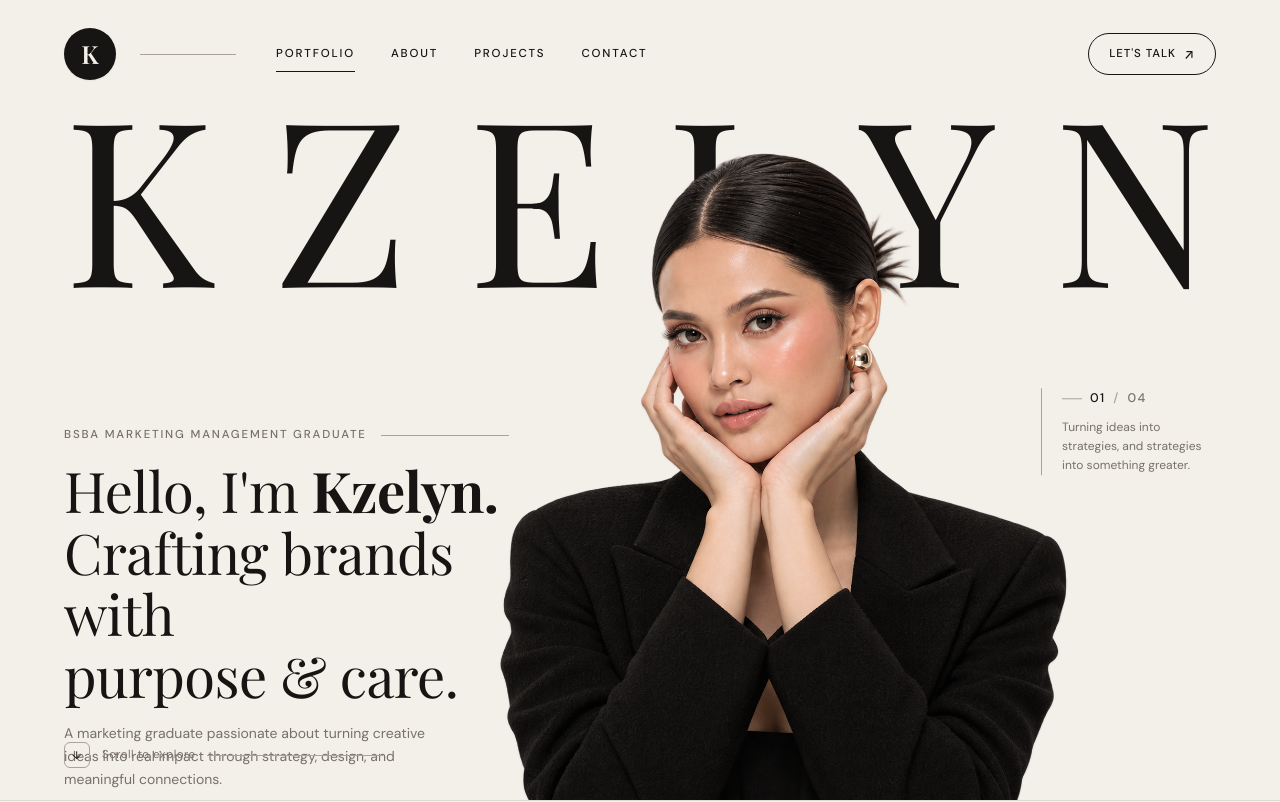
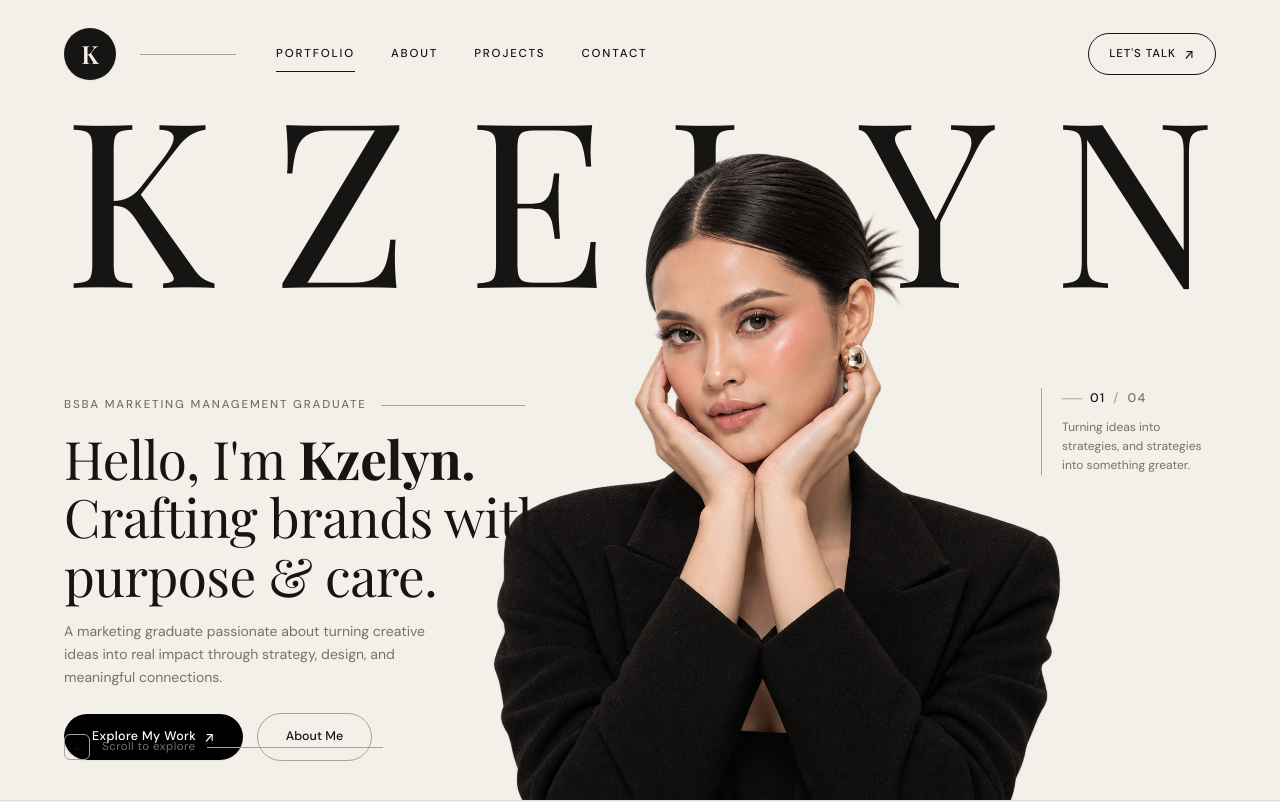
Before and after one commit to vardzz/kzelyn.me, a Next.js app: page / in a window 1280 px wide. Shown: the top 802 px of the page. Built offline with nearby package versions, Linux system fonts and the light colour scheme; a web font is replaced by a local one.

Commit message:
feat: create Hero component and expand design system specifications

```diff
--- a/src/components/Hero.tsx
+++ b/src/components/Hero.tsx
@@ -24,7 +24,7 @@ export function Hero() {
 
       {/* 2. Portrait Cutout: /kzelyn-image.png (Layered above typography, aligned to bottom) */}
       <div
-        className="pointer-events-none z-10 absolute bottom-0 left-[60.5%] -translate-x-1/2 w-[52vw] max-w-[780px] min-w-[460px] h-[82vh] lg:h-[86vh] max-h-[820px] flex items-end justify-center"
+        className="pointer-events-none z-10 absolute bottom-0 left-[60%] -translate-x-1/2 w-[53vw] max-w-[800px] min-w-[480px] h-[82vh] lg:h-[86vh] max-h-[825px] flex items-end justify-center"
       >
         <Image
           src="/kzelyn-image.png"
@@ -33,35 +33,35 @@ export function Hero() {
           height={1313}
           priority
           className="w-full h-full object-contain object-bottom select-none drop-shadow-xs"
-          sizes="(max-width: 1024px) 70vw, 780px"
+          sizes="(max-width: 1024px) 70vw, 800px"
         />
       </div>
 
       {/* 3. Left-Side Introduction (Positioned cleanly below the K & Z baseline) */}
-      <div className="absolute top-[395px] sm:top-[410px] lg:top-[415px] xl:top-[425px] 2xl:top-[435px] left-6 sm:left-10 lg:left-14 xl:left-16 z-20 w-[480px] max-w-[520px] flex flex-col items-start text-left">
+      <div className="absolute top-[370px] sm:top-[380px] lg:top-[385px] xl:top-[395px] left-6 sm:left-10 lg:left-14 xl:left-16 z-20 w-[540px] max-w-[560px] flex flex-col items-start text-left">
 
         {/* Eyebrow Label with Thin Horizontal Line */}
         <div className="flex items-center gap-3.5 mb-3.5">
           <p className="text-[11px] sm:text-[11.5px] font-medium tracking-[0.16em] uppercase text-[#77716A] whitespace-nowrap">
             BSBA MARKETING MANAGEMENT GRADUATE
           </p>
-          <span className="h-[1px] w-20 sm:w-32 bg-[#A9A39B]" aria-hidden="true" />
+          <span className="h-[1px] w-24 sm:w-36 bg-[#A9A39B]" aria-hidden="true" />
         </div>
 
-        {/* Main Headline: 3 exact lines, bold Kzelyn, regular serif */}
-        <h1 className="font-serif text-[42px] sm:text-[46px] lg:text-[50px] xl:text-[56px] font-normal leading-[1.1] text-[#171513] tracking-[-0.01em] mb-4">
+        {/* Main Headline: Exactly 3 lines, bold Kzelyn, regular serif */}
+        <h1 className="font-serif text-[40px] sm:text-[44px] lg:text-[48px] xl:text-[53px] font-normal leading-[1.1] text-[#171513] tracking-[-0.01em] mb-4">
           Hello, I&apos;m <strong className="font-bold text-[#171513]">Kzelyn.</strong><br />
           Crafting brands with<br />
           purpose &amp; care.
         </h1>
 
         {/* Description Paragraph: max 390px, muted gray */}
-        <p className="text-[13.5px] sm:text-[14px] font-normal leading-[1.65] text-[#77716A] max-w-[390px] mb-7">
+        <p className="text-[13.5px] sm:text-[14px] font-normal leading-[1.65] text-[#77716A] max-w-[390px] mb-6">
           A marketing graduate passionate about turning creative ideas into real impact through strategy, design, and meaningful connections.
         </p>
 
         {/* Call-to-Action Buttons */}
-        <div className="flex items-center gap-3.5 mb-8">
+        <div className="flex items-center gap-3.5">
           {/* Primary Button */}
           <a
             href="#work"
@@ -83,7 +83,7 @@ export function Hero() {
       </div>
 
       {/* 4. Bottom Scroll Indicator (Bottom Left of the Hero) */}
-      <div className="absolute bottom-6 sm:bottom-8 left-6 sm:left-10 lg:left-14 xl:left-16 z-20 flex items-center gap-3 text-[11.5px] text-[#77716A] tracking-[0.04em]">
+      <div className="absolute bottom-7 sm:bottom-9 lg:bottom-10 left-6 sm:left-10 lg:left-14 xl:left-16 z-20 flex items-center gap-3 text-[11.5px] text-[#77716A] tracking-[0.04em]">
         <a
           href="#about"
           className="w-[26px] h-[26px] rounded-[6px] border border-[#A9A39B] flex items-center justify-center text-[#171513] hover:border-[#171513] transition-colors cursor-pointer"
```
Also changed, not shown: 1 other file (tests, documents, lock files or other folders).
